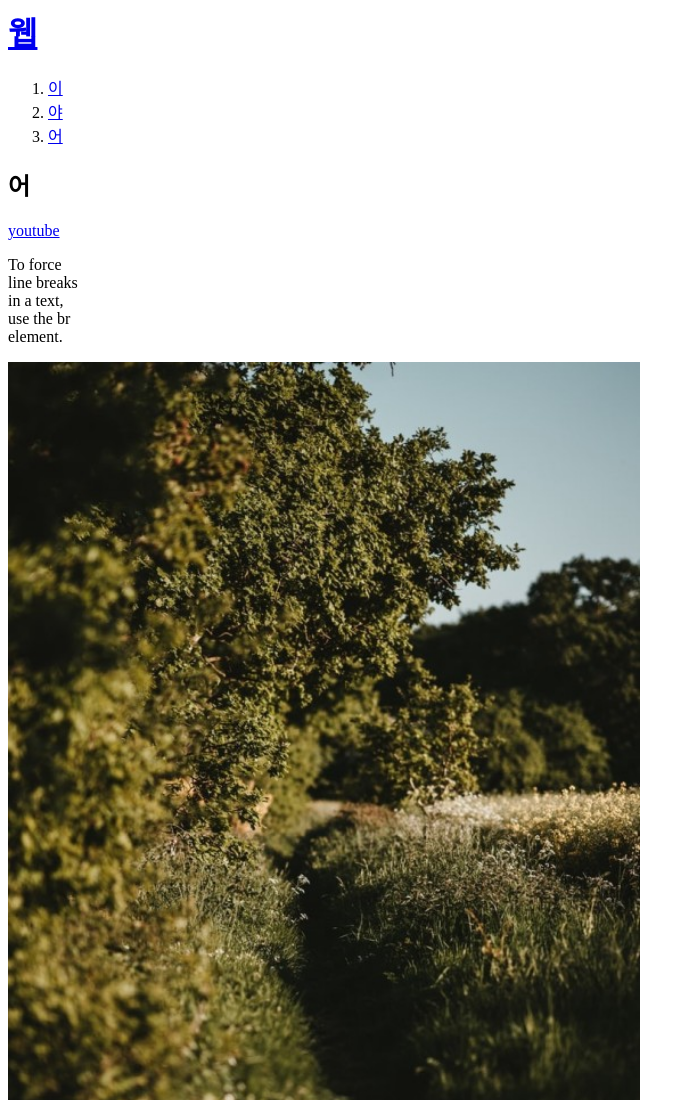
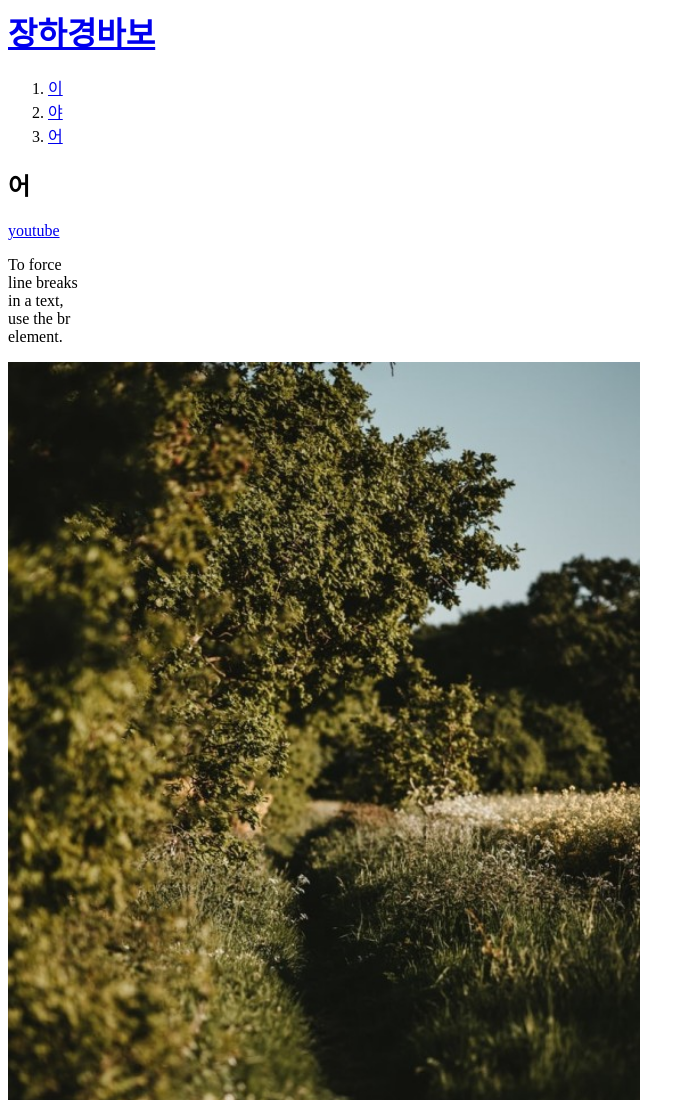
Before and after one commit to geonwoo1234/you, a plain HTML site: page index.html in a window 1280 px wide. Shown: the top 1100 px of the page, without its empty margins (0-695 px from the left). Drawn offline with Linux system fonts and the light colour scheme.

Commit message:
Add files via upload

```diff
--- a/index.html
+++ b/index.html
@@ -1,12 +1,12 @@
 <doctype html>
 <html>
 <head>
-<title>제목</title>
+<title>장하경 바보</title>
 <meta charset="utf-8">
 </head>
 
 <body>
-  <h1><a href="index.html">웹</a></h1>
+  <h1><a href="index.html">장하경바보</a></h1>
 <ol>
   <li><a href="1.hml">이</a></li>
   <li><a href="2.hml">야</a></li>
```
